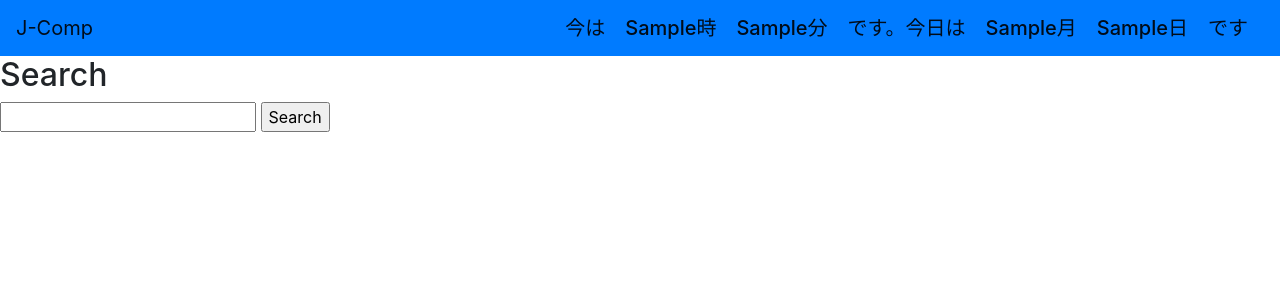
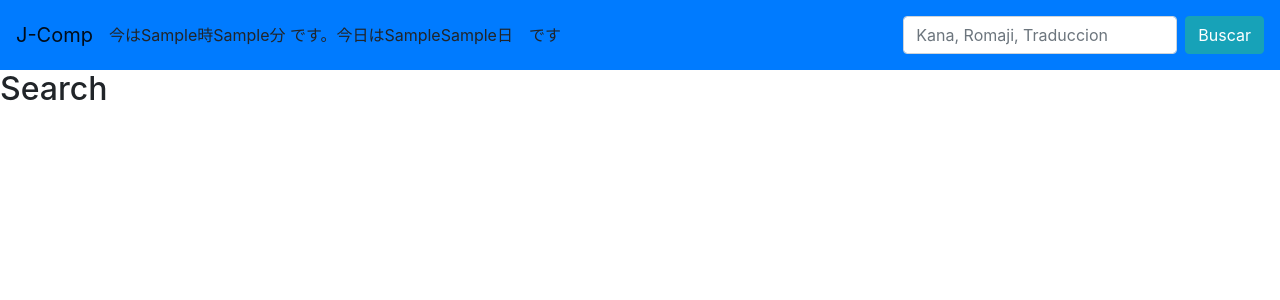
Before and after one commit to FScaccheri/japanese-compendium, a Django app: template jcomp/apps/common/templates/search/search.html in a window 1280 px wide. Shown: the top 300 px of the page. Run offline with Django 3.2, Linux system fonts and the light colour scheme; the template is opened without the code that fills it: most values are stand-ins (such as "Sample title", 1, 10 or a date in 2020); some libraries are stand-ins or nearby versions.

Commit message:
Rebuilt indexes, added global search bar

```diff
--- a/jcomp/apps/common/templates/base.html
+++ b/jcomp/apps/common/templates/base.html
@@ -8,18 +8,28 @@
 <body>
     {% block header %}
     <nav class="navbar navbar-expand-lg navbar-light bg-primary">
-        <ul class="navbar-nav mr-auto">
-            <li>
-                <a class="navbar-brand" href="{% url 'home_view' %}">J-Comp</a>
-            </li>
-        </ul>
-        <ul class="navbar-nav justify-content-end">
-            <li  class="nav-item active">
-                <span class="navbar-brand mb-0 h1">
-                    今は　{{current_hour}}時　{{current_minute}}分　です。今日は　{{current_month}}月　{{current_day}}日　です
-                </span>
-            </li>
-        </ul>
+
+        <a class="navbar-brand" href="{% url 'home_view' %}">J-Comp</a>
+        <button class="navbar-toggler" type="button" data-toggle="collapse" data-target="#navbarSupportedContent" aria-controls="navbarSupportedContent" aria-expanded="false" aria-label="Toggle navigation">
+            <span class="navbar-toggler-icon"></span>
+        </button>
+
+         <div class="collapse navbar-collapse" id="navbarSupportedContent">
+            <ul class="navbar-nav mr-auto">
+
+                <li  class="nav-item active">
+                    <span class="mb-0">
+                        今は{{current_hour}}時{{current_minute}}分 です。今日は{{current_month}}{{current_day}}日　です
+                    </span>
+                </li>
+            </ul>
+
+            <form class="form-inline my-2 my-lg-10" method="get" action="/search">
+
+                <input class="form-control mr-sm-2" name="q" type="search" placeholder="Kana, Romaji, Traduccion"/>
+                <button class="btn btn-info my-2 my-sm-0" type="submit">Buscar</button>
+            </form>
+         </div>
     </nav>
     {% endblock%}
 
--- a/jcomp/apps/common/templates/search/search.html
+++ b/jcomp/apps/common/templates/search/search.html
@@ -3,10 +3,7 @@
 {% block body %}
     <h2>Search</h2>
 
-    <form method="get" action="/search">
 
-        <input name="q" type="text" />
-        <input type="submit" value="Search">
 
         {% if query %}
             <h3>Results</h3>
@@ -33,5 +30,5 @@
         {% else %}
             {# Show some example queries to run, maybe query syntax, something else? #}
         {% endif %}
-    </form>
+
 {% endblock %}
```
Also changed, not shown: 7 other files.
